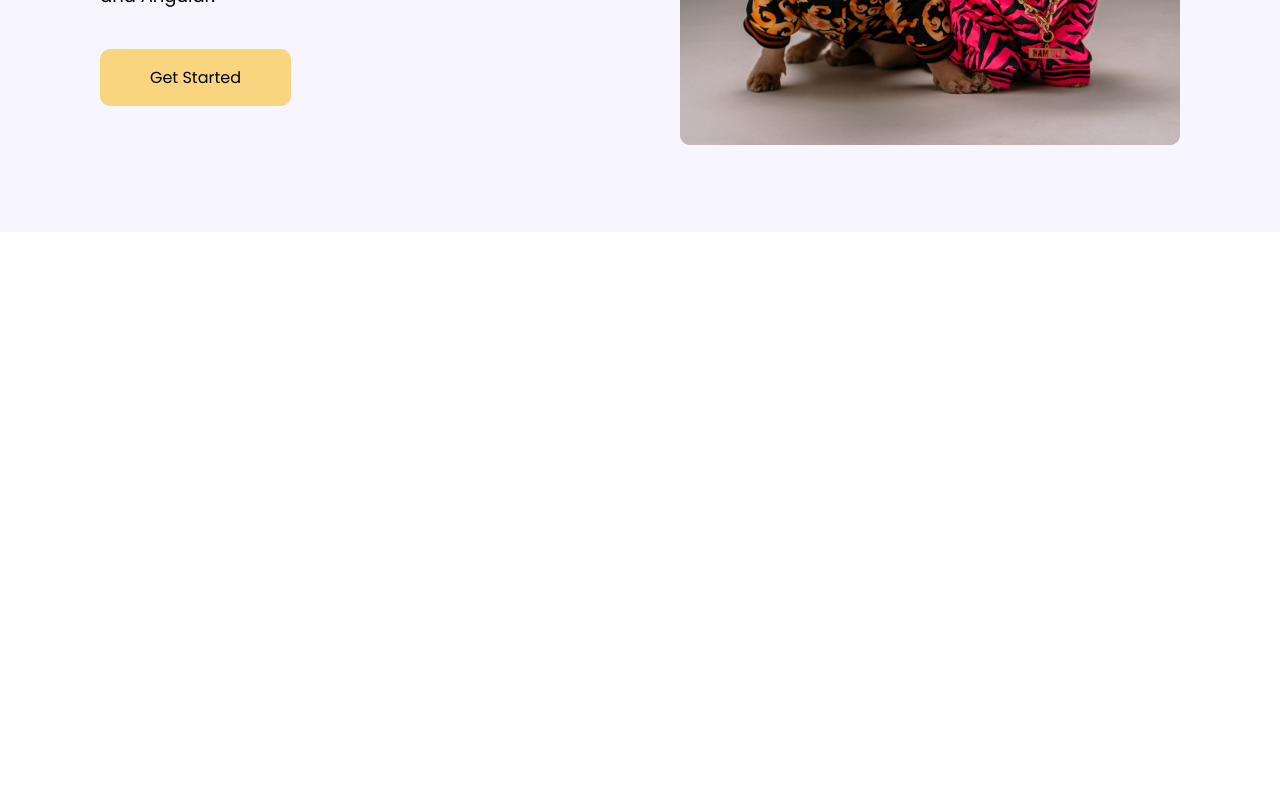
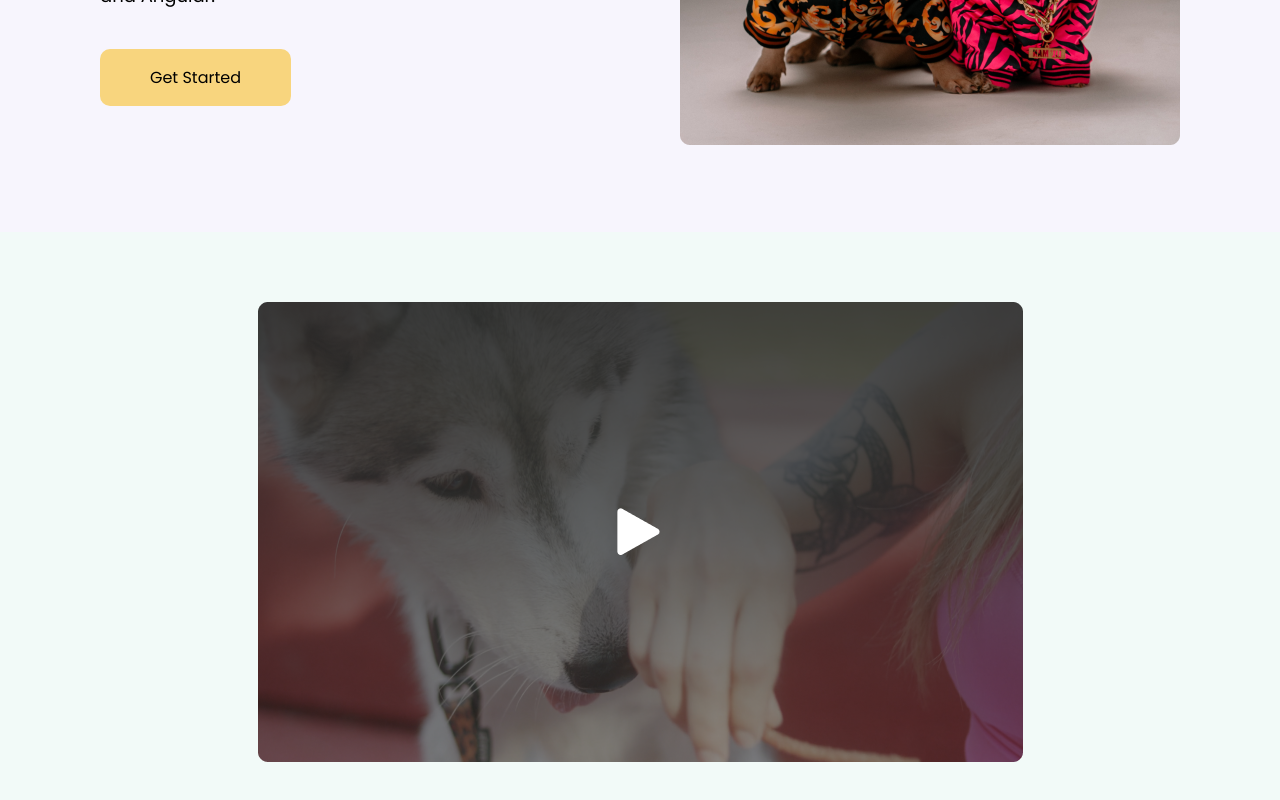
Before and after one commit to Vini5577/pet-store-landing-page, an Angular app: page / in a window 1280 px wide. Shown: the part 476-1276 px from the top of the page. Before the commit the page ends 800 px from the top, so only its background shows below. Built offline with nearby package versions, Linux system fonts and the light colour scheme.

Commit message:
add video section

```diff
--- a/src/app/app.component.html
+++ b/src/app/app.component.html
@@ -1,4 +1,5 @@
 <app-header></app-header>
 <main>
   <app-hero-section></app-hero-section>
+  <app-video-section></app-video-section>
 </main>
--- a/src/app/app.module.ts
+++ b/src/app/app.module.ts
@@ -4,12 +4,14 @@ import { BrowserModule } from '@angular/platform-browser';
 import { AppComponent } from './app.component';
 import { HeaderComponent } from './components/header/header.component';
 import { HeroSectionComponent } from './components/hero-section/hero-section.component';
+import { VideoSectionComponent } from './components/video-section/video-section.component';
 
 @NgModule({
   declarations: [
     AppComponent,
     HeaderComponent,
-    HeroSectionComponent
+    HeroSectionComponent,
+    VideoSectionComponent
   ],
   imports: [
     BrowserModule
--- /dev/null
+++ b/src/app/components/video-section/video-section.component.css
@@ -0,0 +1,30 @@
+.video-container {
+  background-color: #F2FAF8;
+  width: 100%;
+  display: flex;
+  justify-content: center;
+  align-items: center;
+  height: 300px;
+}
+
+.video {
+  width: 100%;
+  display: flex;
+  justify-content: center;
+  align-items: center;
+}
+
+.video img {
+  width: 319.3px;
+}
+
+@media (min-width: 1280px) {
+
+  .video-container {
+    height: 600px;
+  }
+
+  .video img {
+    width: 765px;
+  }
+}
--- /dev/null
+++ b/src/app/components/video-section/video-section.component.html
@@ -0,0 +1,5 @@
+<div class="video-container">
+  <div class="video">
+    <img src="assets/Video.png" alt="Template de um video">
+  </div>
+</div>
```
Also changed, not shown: src/app/components/video-section/video-section.component.ts (added, +10 -0 lines), src/assets/Video.png (added), 1 other file (tests, documents, lock files or other folders).
